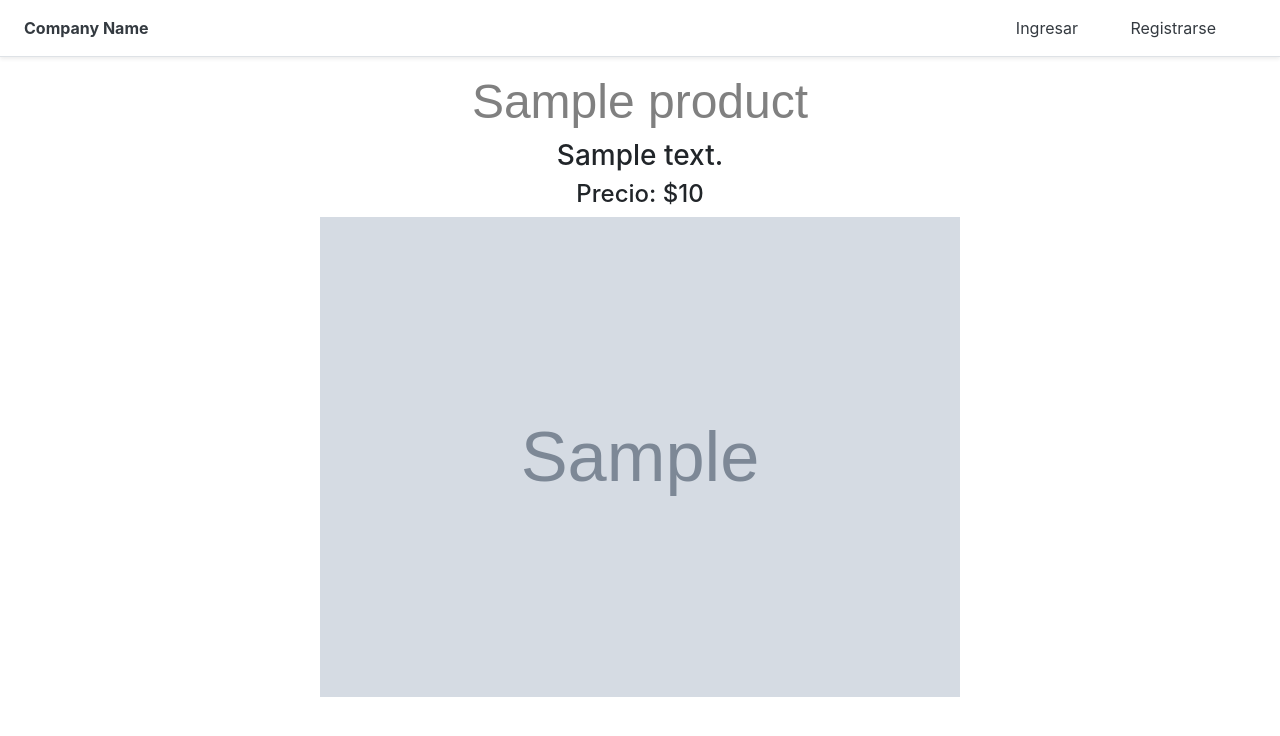
After one commit to nahuelbrandan/company_website, a Django app: page /product/1/ in a window 1280 px wide. The commit adds this page. Shown: the top 736 px of the page. Run offline with Django 3.2, Linux system fonts and the light colour scheme; tables that the repository leaves empty hold one stand-in row (values such as "Sample post"); grey boxes marked "Sample" are stand-in pictures; some libraries are stand-ins or nearby versions.

Commit message:
template para los productos disponibles

```diff
--- a/src/app/static/css/style.css
+++ b/src/app/static/css/style.css
@@ -14,6 +14,12 @@
 .user_info h3, h4 {
   text-align: center;
 }
+.center {
+  display: block;
+  margin-left: auto;
+  margin-right: auto;
+  width: 50%;
+}
 
 .center_form {
   display: flex;
@@ -21,24 +27,22 @@
   align-items: center;
 }
 
-.how-section1{
+.how-section1 {
     margin-top:-15%;
     padding: 10%;
 }
-.how-section1 h4{
+.how-section1 h4 {
     color: #ffa500;
     font-weight: bold;
     font-size: 30px;
 }
-.how-section1 .row
-{
-    margin-top: 10%;
+.how-section1 .row {
+  margin-top: 10%;
 }
-.how-img
-{
-    text-align: center;
+.how-img {
+  text-align: center;
 }
-.how-img img{
+.how-img img {
     width: 100%;
 }
 
--- a/src/app/templates/home.html
+++ b/src/app/templates/home.html
@@ -48,7 +48,7 @@
         <div class="col-md-3 col-sm-6">
           <div class="product-grid6">
             <div class="product-image6">
-              <a href="#"><img src="{{product.principal_image.url}}"></a>
+                <a href="product/{{product.id}}"><img src="{{product.principal_image.url}}"></a>
             </div>
             <div class="product-content">
               <h3 class="title"><a href="#">{{product.title}}</a></h3>
--- /dev/null
+++ b/src/app/templates/product.html
@@ -0,0 +1,10 @@
+{% extends 'layout.html' %}
+
+{% block content %}
+  <div class="user_info">
+    <h2 class="title">{{product.title}}</h2>
+    <h3>{{product.description}}</h3>
+    <h4>Precio: ${{product.price}}</h4>
+    <img class="center" src="{{product.principal_image.url}}">
+  </div>
+{% endblock %}
--- a/src/app/urls.py
+++ b/src/app/urls.py
@@ -8,6 +8,8 @@ urlpatterns = [
     path('register/', views.RegisterView.as_view(), name='register'),
     path('login/', views.LoginView.as_view(), name='login'),
     path('logout/', views.LogoutView.as_view(), name='logout'),
-    path('add_product/', views.AddRoomView.as_view(), name='add_product'),
+    path('add_product/', views.AddProductView.as_view(), name='add_product'),
     path('me/', views.MeView.as_view(), name='me'),
+
+    path('product/<int:product_id>/', views.ProductView.as_view(), name='product'),
 ]
--- a/src/app/views.py
+++ b/src/app/views.py
@@ -75,7 +75,7 @@ class LogoutView(View):
         return redirect('home')
 
 
-class AddRoomView(View):
+class AddProductView(View):
     def get(self, req):
         context = {
             'form': AddProductForm(),
@@ -92,6 +92,15 @@ class AddRoomView(View):
             return HttpResponse('Lo siento. Hubo algun problema. Vuelva a intentarlo.')
 
 
+class ProductView(View):
+    def get(self, req, product_id):
+        context = {
+            'product': Product.objects.get(id=product_id),
+            'company_name': company_name
+        }
+        return render(req, 'product.html', context)
+
+
 class MeView(View):
     def get(self, req):
         context = {
```
Also changed, not shown: 1 other file.
